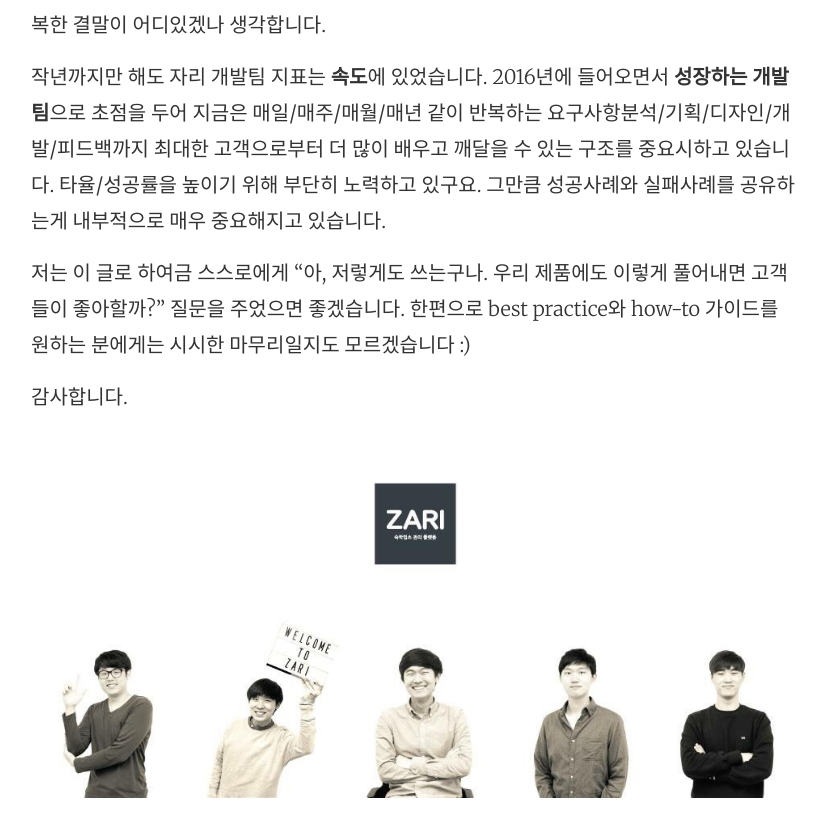
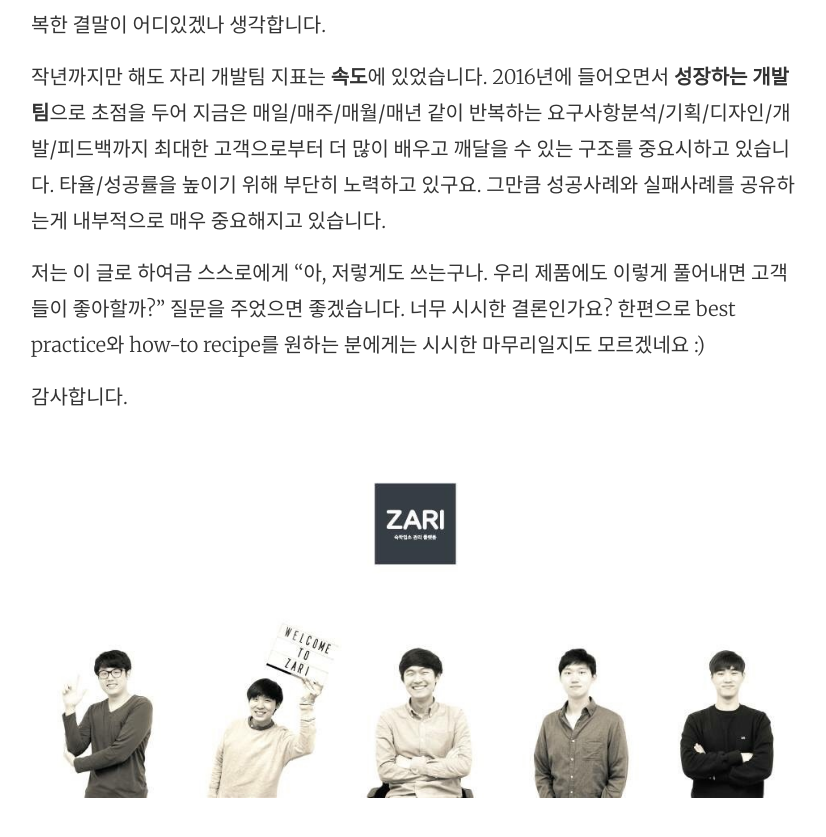
Before and after one commit to mintpresso/mintpresso.github.io, a Jekyll site: the page built from _posts/2016-07-09-changelogs-in-zari.markdown, in a window 1280 px wide and 900 px high, scrolled down 10592 px. Shown: the top 837 px of the window, without its empty margins (225-1051 px from the left). Built offline with Jekyll 4.4.1, drawn with Linux system fonts in a browser that asks for light colours.

Commit message:
Post update: 변경내역 남기기 (Changelogs in ZARI)

```diff
--- a/_posts/2016-07-09-changelogs-in-zari.markdown
+++ b/_posts/2016-07-09-changelogs-in-zari.markdown
@@ -186,7 +186,7 @@
 
 작년까지만 해도 자리 개발팀 지표는 **속도**에 있었습니다. 2016년에 들어오면서 **성장하는 개발팀**으로 초점을 두어 지금은 매일/매주/매월/매년 같이 반복하는 요구사항분석/기획/디자인/개발/피드백까지 최대한 고객으로부터 더 많이 배우고 깨달을 수 있는 구조를 중요시하고 있습니다. 타율/성공률을 높이기 위해 부단히 노력하고 있구요. 그만큼 성공사례와 실패사례를 공유하는게 내부적으로 매우 중요해지고 있습니다.
 
-저는 이 글로 하여금 스스로에게 "아, 저렇게도 쓰는구나. 우리 제품에도 이렇게 풀어내면 고객들이 좋아할까?" 질문을 주었으면 좋겠습니다. 한편으로 best practice와 how-to 가이드를 원하는 분에게는 시시한 마무리일지도 모르겠습니다 :)
+저는 이 글로 하여금 스스로에게 "아, 저렇게도 쓰는구나. 우리 제품에도 이렇게 풀어내면 고객들이 좋아할까?" 질문을 주었으면 좋겠습니다. 너무 시시한 결론인가요? 한편으로 best practice와 how-to recipe를 원하는 분에게는 시시한 마무리일지도 모르겠네요 :)
 
 감사합니다.
 
```
